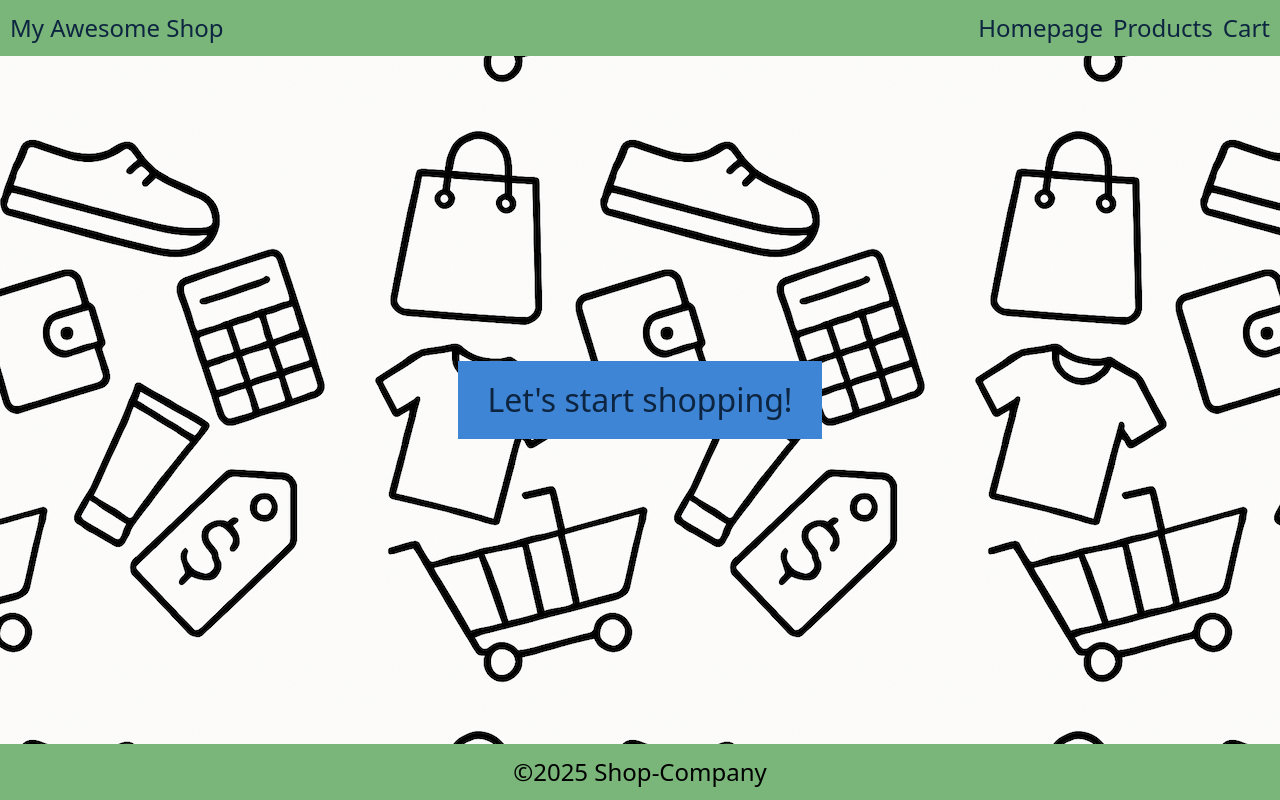
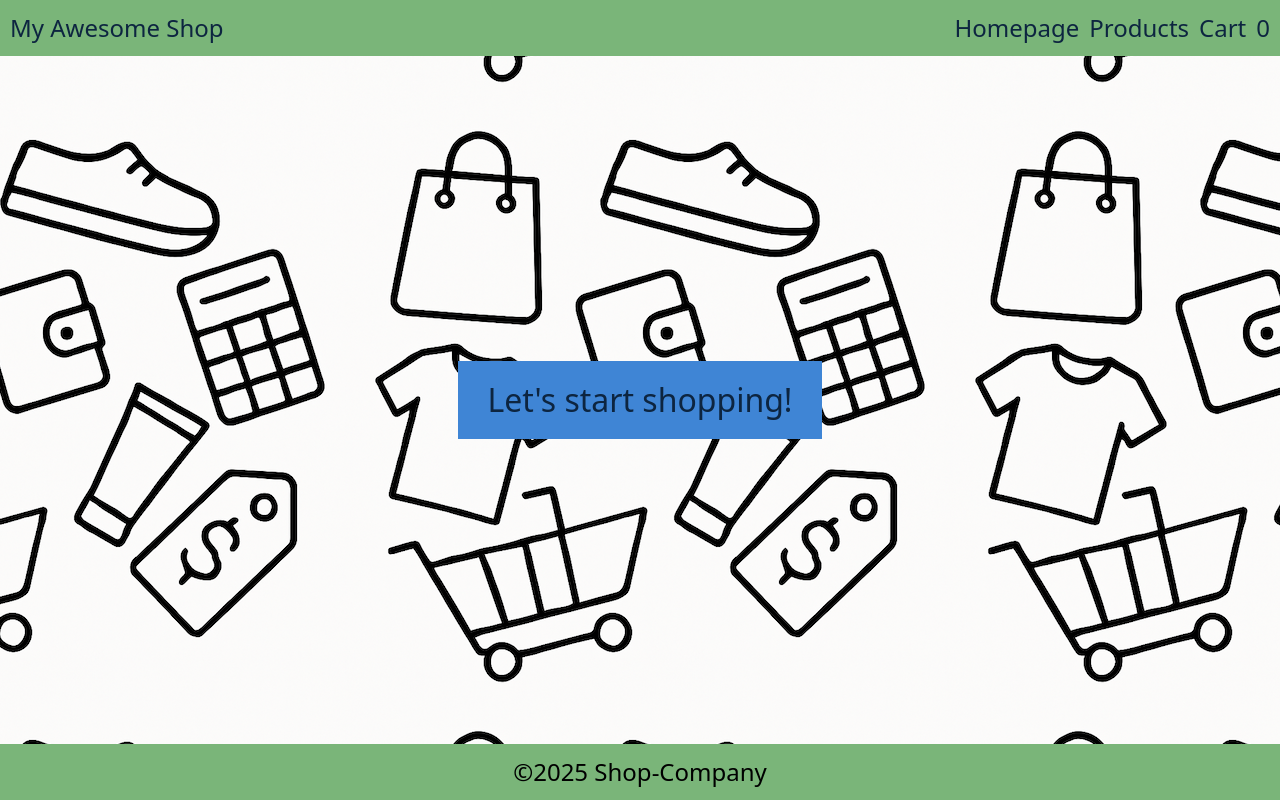
Before and after one commit to maxheerdegen/shopping-cart, a React (Vite) app: page / in a window 1280 px wide. Built offline with nearby package versions, Linux system fonts and the light colour scheme.

Commit message:
add quantity of items in cart to header

```diff
--- a/src/components/Header/Header.jsx
+++ b/src/components/Header/Header.jsx
@@ -11,6 +11,9 @@ function Header ({ cartItems }) {
                     <li><Link to="homepage">Homepage</Link></li>
                     <li><Link to="products">Products</Link></li>
                     <li><Link to="cart">Cart</Link></li>
+                    <li>{cartItems.reduce((total, item) => {
+                        return total + item.quantity;
+                    }, 0)}</li>
                 </ul>
             </div>
         </header>
--- a/src/components/ShopItem/ShopItem.jsx
+++ b/src/components/ShopItem/ShopItem.jsx
@@ -11,13 +11,12 @@ function ShopItem ({item}) {
         for (let i = 0; i < cartItems.length; i++) {
             if (id === cartItems[i].id) {
                     cartItems[i].quantity += quantity;
+                    setCartItems([...cartItems]);
                     return;
             }
         }
-        console.log(id);
         item.quantity = quantity
         setCartItems([...cartItems, item]);
-        console.log([...cartItems]);
     }
 
     return (
```
